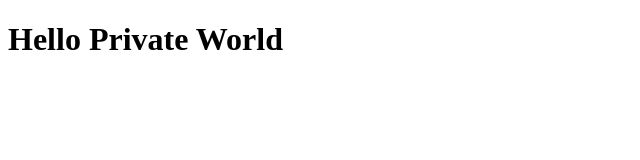
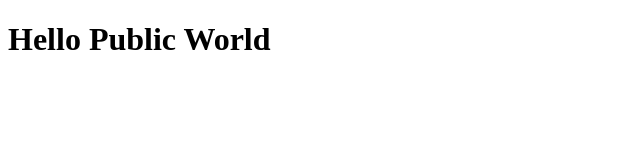
Before and after one commit to blackhacker09/Project3, a plain HTML site: page index.html in a window 1280 px wide. Shown: the whole page, without its empty margins (0-640 px from the left). Drawn offline with Linux system fonts and the light colour scheme.

Commit message:
make public

```diff
--- a/index.html
+++ b/index.html
@@ -6,6 +6,6 @@
         <title>Document</title>
     </head>
     <body>
-        <h1>Hello Private World</h1>
+        <h1>Hello Public World</h1>
     </body>
 </html>
```
